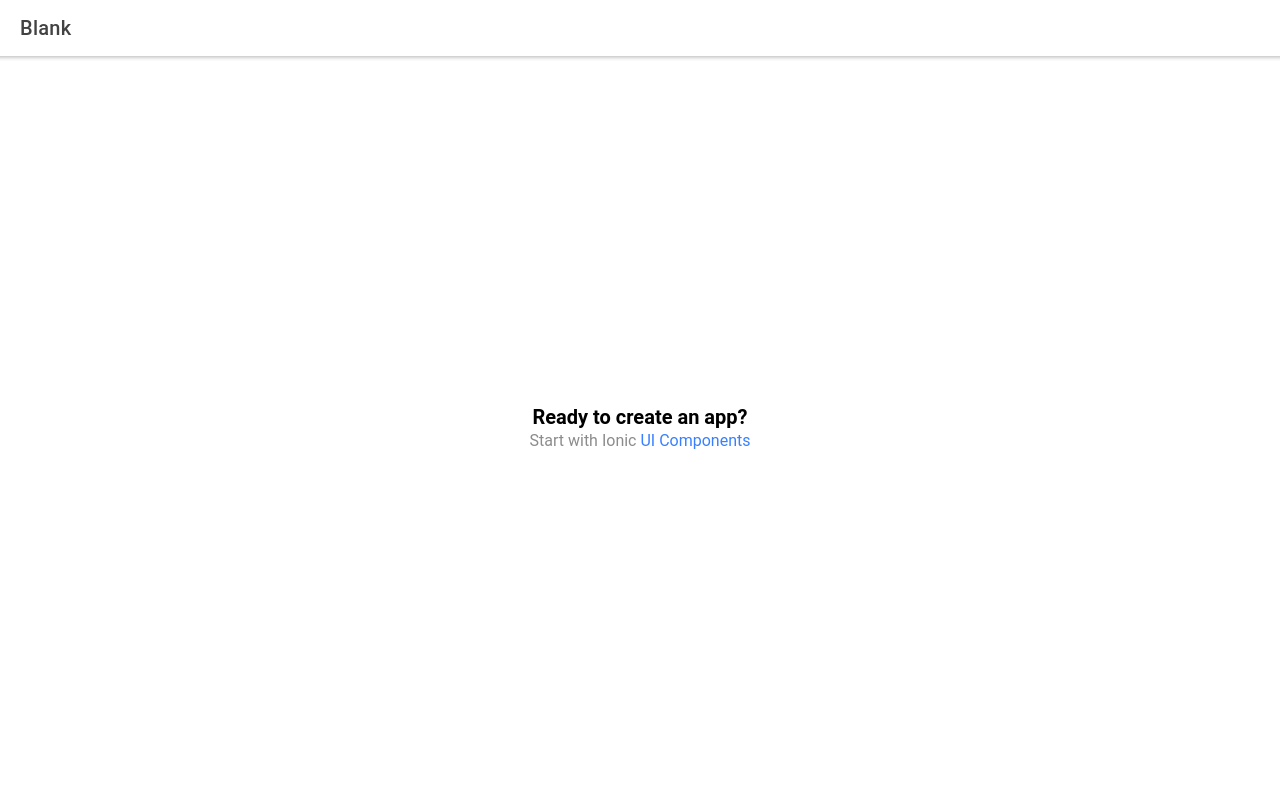
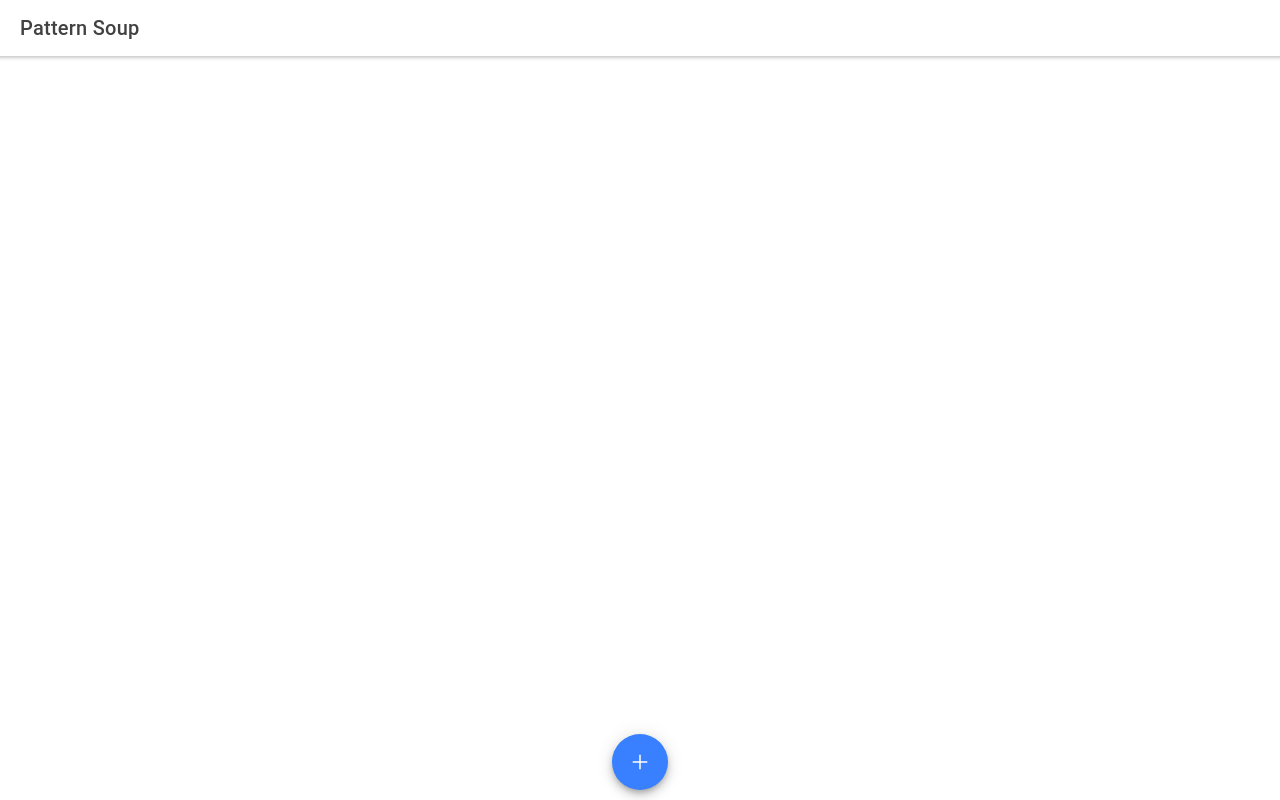
Before and after one commit to simonpweller/pattern-soup, a React (Create React App) app: page /home in a window 1280 px wide. Built offline with nearby package versions, Linux system fonts and the light colour scheme.

Commit message:
Set up list view and basic form

```diff
--- a/package.json
+++ b/package.json
@@ -21,7 +21,8 @@
     "react-router": "^5.1.2",
     "react-router-dom": "^5.1.2",
     "react-scripts": "3.4.0",
-    "typescript": "3.7.4"
+    "typescript": "3.7.4",
+    "uuid": "^7.0.1"
   },
   "scripts": {
     "start": "react-scripts start",
@@ -45,7 +46,8 @@
     ]
   },
   "devDependencies": {
-    "@capacitor/cli": "1.5.0"
+    "@capacitor/cli": "1.5.0",
+    "@types/uuid": "^7.0.0"
   },
   "description": "An Ionic project"
 }
--- a/src/App.tsx
+++ b/src/App.tsx
@@ -1,17 +1,16 @@
-import React from 'react';
-import { Redirect, Route } from 'react-router-dom';
-import { IonApp, IonRouterOutlet } from '@ionic/react';
-import { IonReactRouter } from '@ionic/react-router';
+import React, {useState} from 'react';
+import {v4 as uuid} from 'uuid';
+import {Redirect, Route} from 'react-router-dom';
+import {IonApp, IonRouterOutlet} from '@ionic/react';
+import {IonReactRouter} from '@ionic/react-router';
 import Home from './pages/Home';
-
+import Add from './pages/Add';
 /* Core CSS required for Ionic components to work properly */
 import '@ionic/react/css/core.css';
-
 /* Basic CSS for apps built with Ionic */
 import '@ionic/react/css/normalize.css';
 import '@ionic/react/css/structure.css';
 import '@ionic/react/css/typography.css';
-
 /* Optional CSS utils that can be commented out */
 import '@ionic/react/css/padding.css';
 import '@ionic/react/css/float-elements.css';
@@ -19,19 +18,32 @@ import '@ionic/react/css/text-alignment.css';
 import '@ionic/react/css/text-transformation.css';
 import '@ionic/react/css/flex-utils.css';
 import '@ionic/react/css/display.css';
-
 /* Theme variables */
 import './theme/variables.css';
 
-const App: React.FC = () => (
+export type Pattern = {
+    id: string,
+    name: string,
+}
+
+const App: React.FC = () => {
+    const [patterns, setPatterns] = useState<Pattern[]>([]);
+    const addPattern = (name: string) => setPatterns([{id: uuid(), name}, ...patterns]);
+
+    return (
         <IonApp>
             <IonReactRouter>
                 <IonRouterOutlet>
-        <Route path="/home" component={Home} exact={true} />
-        <Route exact path="/" render={() => <Redirect to="/home" />} />
+                    <Route path="/home" render={() => <Home patterns={patterns}/>} exact={true}/>
+                    <Route path="/add"
+                           render={routeProps => <Add {...routeProps} addPattern={addPattern} />}
+                           exact={true}
+                    />
+                    <Route exact path="/" render={() => <Redirect to="/home"/>}/>
                 </IonRouterOutlet>
             </IonReactRouter>
         </IonApp>
     );
+};
 
 export default App;
--- a/src/components/ExploreContainer.css
+++ /dev/null
@@ -1,24 +0,0 @@
-.container {
-  text-align: center;
-  position: absolute;
-  left: 0;
-  right: 0;
-  top: 50%;
-  transform: translateY(-50%);
-}
-
-.container strong {
-  font-size: 20px;
-  line-height: 26px;
-}
-
-.container p {
-  font-size: 16px;
-  line-height: 22px;
-  color: #8c8c8c;
-  margin: 0;
-}
-
-.container a {
-  text-decoration: none;
-}
--- a/src/components/ExploreContainer.tsx
+++ /dev/null
@@ -1,15 +0,0 @@
-import React from 'react';
-import './ExploreContainer.css';
-
-interface ContainerProps { }
-
-const ExploreContainer: React.FC<ContainerProps> = () => {
-  return (
-    <div className="container">
-      <strong>Ready to create an app?</strong>
-      <p>Start with Ionic <a target="_blank" rel="noopener noreferrer" href="https://ionicframework.com/docs/components">UI Components</a></p>
-    </div>
-  );
-};
-
-export default ExploreContainer;
--- /dev/null
+++ b/src/pages/Add.tsx
@@ -0,0 +1,46 @@
+import React, {useState} from 'react';
+import {
+    IonButton,
+    IonContent,
+    IonHeader,
+    IonInput,
+    IonItem,
+    IonLabel,
+    IonPage,
+    IonTitle,
+    IonToolbar
+} from '@ionic/react';
+import {RouteComponentProps} from 'react-router';
+
+type AddProps = RouteComponentProps & {addPattern: (name: string) => void}
+
+const Add: React.FC<AddProps> = ({history, addPattern}) => {
+    const [name, setName] = useState('');
+
+    return (
+        <IonPage>
+            <IonHeader>
+                <IonToolbar>
+                    <IonTitle>Add Pattern</IonTitle>
+                </IonToolbar>
+            </IonHeader>
+            <IonContent>
+                <form>
+                    <IonItem>
+                        <IonLabel position={"floating"}>Name</IonLabel>
+                        <IonInput type={"text"} value={name} onIonChange={e => setName(e.detail.value || '')}/>
+                    </IonItem>
+                    <IonButton expand={"block"} type={"submit"} color={"success"} onClick={() => {
+                        addPattern(name);
+                        history.goBack();
+                    }}>Confirm</IonButton>
+                    <IonButton expand={"block"} type={"button"} color={"danger"} onClick={() => history.goBack()}>
+                        Cancel
+                    </IonButton>
+                </form>
+            </IonContent>
+        </IonPage>
+    );
+};
+
+export default Add;
--- a/src/pages/Home.css
+++ /dev/null
@@ -1,3 +0,0 @@
-ion-content ion-toolbar {
-  --background: translucent;
-}
--- a/src/pages/Home.tsx
+++ b/src/pages/Home.tsx
@@ -1,23 +1,45 @@
-import { IonContent, IonHeader, IonPage, IonTitle, IonToolbar } from '@ionic/react';
+import {
+    IonContent,
+    IonFab,
+    IonFabButton,
+    IonHeader,
+    IonIcon,
+    IonItem,
+    IonList,
+    IonPage,
+    IonTitle,
+    IonToolbar
+} from '@ionic/react';
+import {add} from 'ionicons/icons';
 import React from 'react';
-import ExploreContainer from '../components/ExploreContainer';
-import './Home.css';
+import {Link} from 'react-router-dom';
+import {Pattern} from '../App';
 
-const Home: React.FC = () => {
+type HomeProps = {
+    patterns: Pattern[],
+}
+
+const Home: React.FC<HomeProps> = ({patterns}) => {
     return (
         <IonPage>
             <IonHeader>
                 <IonToolbar>
-          <IonTitle>Blank</IonTitle>
+                    <IonTitle>Pattern Soup</IonTitle>
                 </IonToolbar>
             </IonHeader>
             <IonContent>
-        <IonHeader collapse="condense">
-          <IonToolbar>
-            <IonTitle size="large">Blank</IonTitle>
-          </IonToolbar>
-        </IonHeader>
-        <ExploreContainer />
+                <IonList>
+                    {patterns.map(pattern =>
+                        <IonItem key={pattern.id}>{pattern.name}</IonItem>
+                    )}
+                </IonList>
+                <IonFab vertical={"bottom"} horizontal={"center"}>
+                    <Link to={"/add"}>
+                        <IonFabButton>
+                            <IonIcon icon={add} />
+                        </IonFabButton>
+                    </Link>
+                </IonFab>
             </IonContent>
         </IonPage>
     );
```
Also changed, not shown: 1 other file (tests, documents, lock files or other folders). Lines whose indentation alone changed are shown as unchanged.
